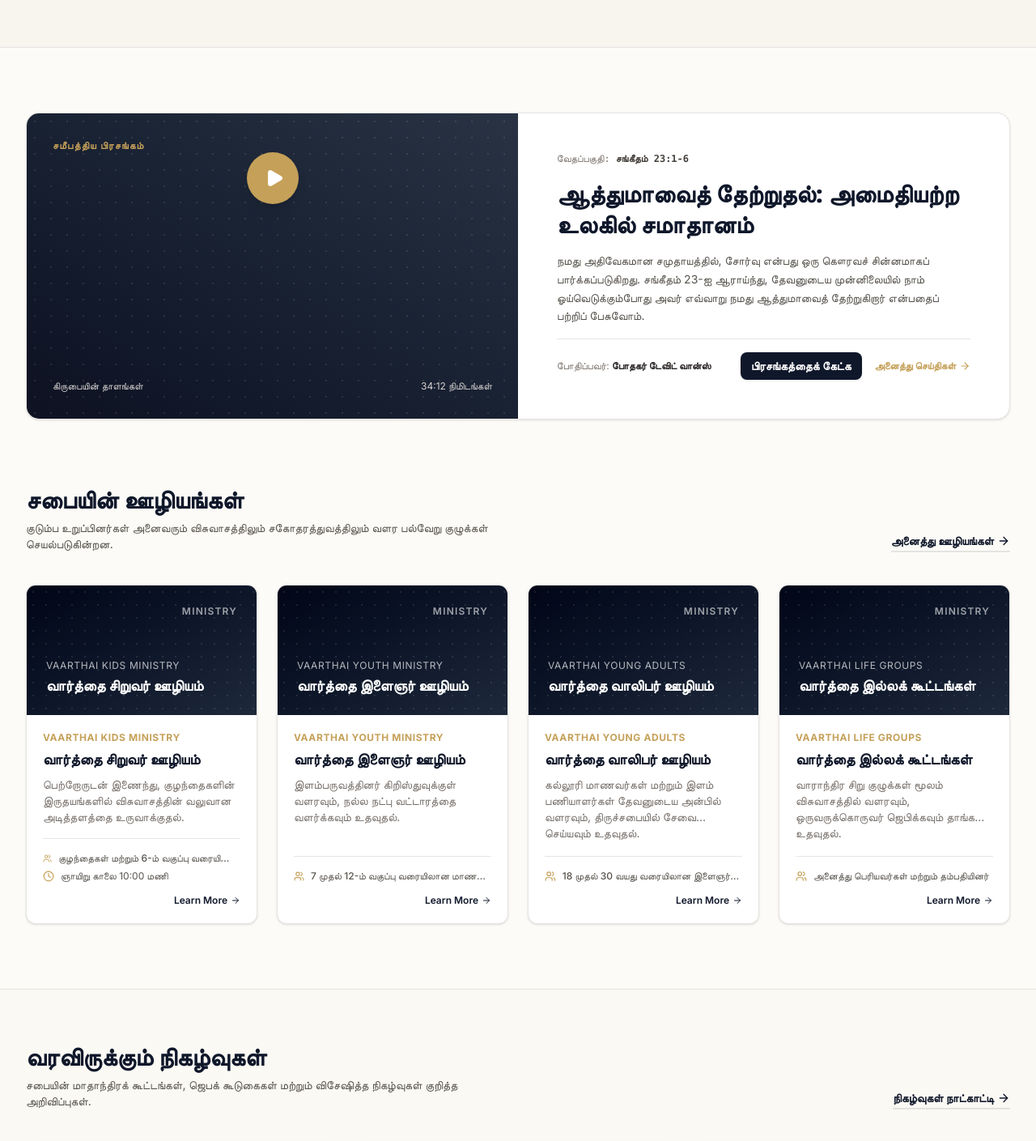
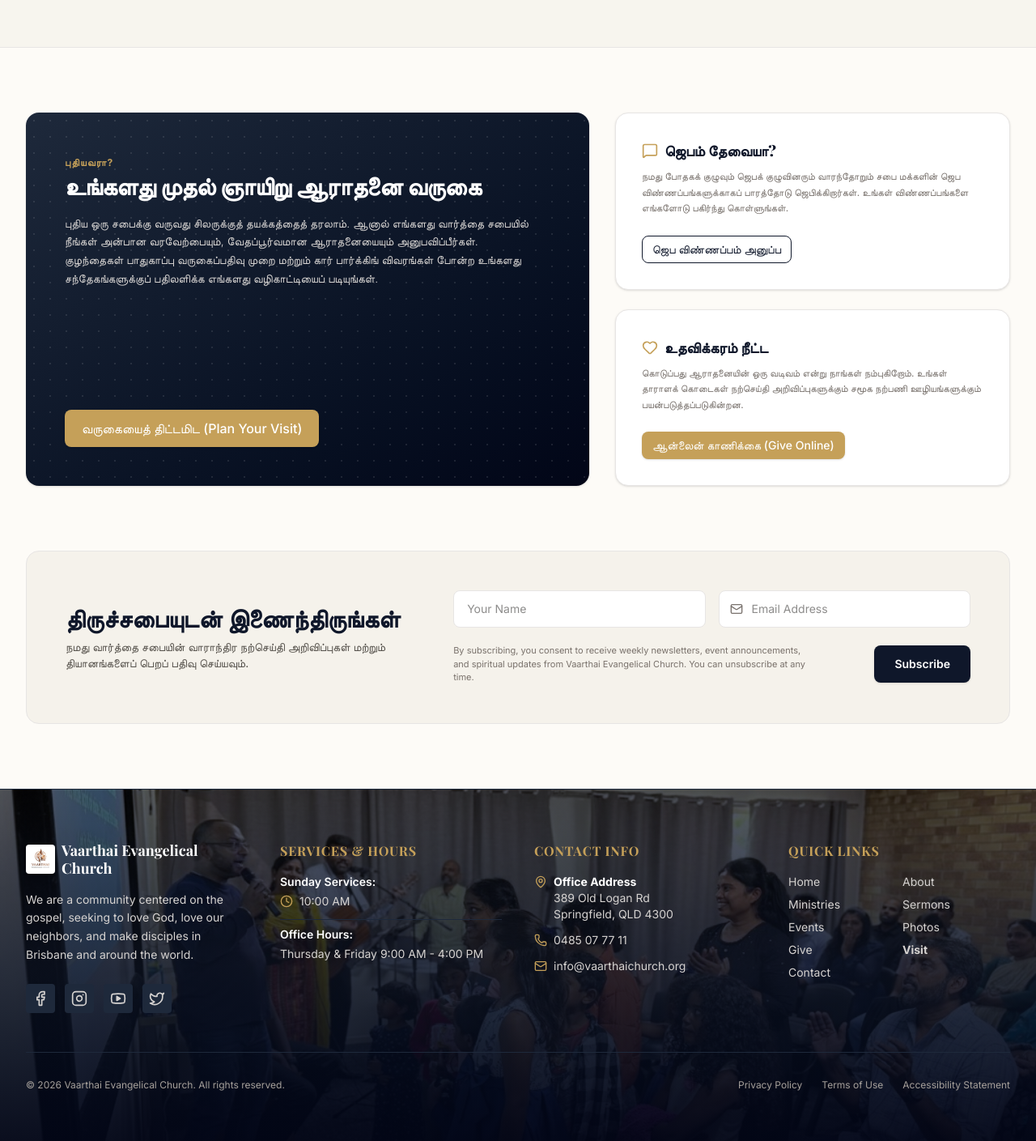
Before and after one commit to vaarthai-sketch/website, a Next.js app: page / in a window 1280 px wide. Shown: the part 1840-3249 px from the top of the page at 81% size. Built offline with nearby package versions, Linux system fonts and the light colour scheme; a web font is replaced by a local one.

Commit message:
Remove Featured Sermon, Ministries, and Events sections from Home page

```diff
--- a/src/app/page.tsx
+++ b/src/app/page.tsx
@@ -1,27 +1,11 @@
 import React from "react";
 import Link from "next/link";
-import { Calendar, MapPin, Play, Clock, ArrowRight, Compass, Heart, MessageSquare } from "lucide-react";
+import { Calendar, MapPin, Clock, ArrowRight, Compass, Heart, MessageSquare } from "lucide-react";
 import { churchConfig } from "@/data/config";
 import { Button } from "@/components/Button";
-import { SermonCard, EventCard, MinistryCard } from "@/components/Card";
 import { NewsletterForm } from "@/components/NewsletterForm";
 
-// Import sample data
-import { sermonsData } from "@/data/sermons";
-import { eventsData } from "@/data/events";
-import { ministriesData } from "@/data/ministries";
-
 export default function HomePage() {
-  // Get featured sermon (newest sermon)
-  const featuredSermon = sermonsData[0];
-
-  // Get next three events
-  const upcomingEvents = eventsData
-    .filter(event => new Date(event.date) >= new Date("2026-06-22")) // Based on current local time
-    .slice(0, 3);
-
-  // Get 4 core ministries for preview
-  const previewMinistries = ministriesData.slice(0, 4);
 
   return (
     <div className="space-y-20 pb-20">
@@ -226,126 +210,7 @@ export default function HomePage() {
         </div>
       </section>
 
-      {/* 4. FEATURED SERMON */}
-      <section className="max-w-7xl mx-auto px-4 sm:px-6 lg:px-8">
-        <div className="border border-border rounded-xl overflow-hidden bg-white shadow-sm hover:shadow-md transition-shadow">
-          <div className="grid grid-cols-1 lg:grid-cols-12">
-
-            {/* Sermon Video Thumbnail */}
-            <div className="lg:col-span-6 relative aspect-video lg:aspect-auto min-h-[300px] bg-neutral-light overflow-hidden flex flex-col justify-between p-8 text-white">
-              {/* Abstract Visual gradient background */}
-              <div className="absolute inset-0 bg-gradient-to-tr from-[#020617] to-[#1E293B] opacity-95"></div>
-              <div className="absolute inset-0 opacity-10 bg-[radial-gradient(#fff_1px,transparent_1px)] [background-size:20px_20px]"></div>
-
-              <span className="relative z-10 self-start text-xs font-bold uppercase tracking-widest text-accent">
-                சமீபத்திய பிரசங்கம்
-              </span>
-
-              {/* Large Play Icon */}
-              <Link
-                href={`/sermons/${featuredSermon.id}`}
-                className="relative z-10 self-center w-16 h-16 rounded-full bg-accent text-white flex items-center justify-center shadow-lg hover:scale-105 transition-transform"
-                aria-label="Play featured sermon video"
-              >
-                <Play className="w-6 h-6 fill-current translate-x-0.5" />
-              </Link>
-
-              <div className="relative z-10 mt-auto flex justify-between items-center text-xs text-stone-300">
-                <span>{featuredSermon.series}</span>
-                <span>{featuredSermon.duration} நிமிடங்கள்</span>
-              </div>
-            </div>
-
-            {/* Sermon Description Info */}
-            <div className="lg:col-span-6 p-8 sm:p-12 flex flex-col justify-center space-y-4">
-              <div className="text-xs text-stone-500 font-mono">
-                வேதப்பகுதி: <span className="font-semibold text-stone-700">{featuredSermon.scriptureReference}</span>
-              </div>
-              <h3 className="font-serif text-2xl sm:text-3xl font-black text-primary leading-tight">
-                {featuredSermon.title}
-              </h3>
-              <p className="text-stone-600 text-sm leading-relaxed">
-                {featuredSermon.description}
-              </p>
-
-              <div className="border-t border-border pt-4 flex flex-col sm:flex-row sm:items-center justify-between gap-4">
-                <div className="text-xs text-stone-500">
-                  போதிப்பவர்: <strong className="text-stone-800">{featuredSermon.speaker}</strong>
-                </div>
-
-                <div className="flex items-center gap-4">
-                  <Button href={`/sermons/${featuredSermon.id}`} variant="primary" size="sm" className="font-semibold">
-                    பிரசங்கத்தைக் கேட்க
-                  </Button>
-                  <Link
-                    href="/sermons"
-                    className="text-xs font-bold text-accent hover:text-accent-dark inline-flex items-center gap-1 transition-colors"
-                  >
-                    அனைத்து செய்திகள் <ArrowRight className="w-3.5 h-3.5" />
-                  </Link>
-                </div>
-              </div>
-            </div>
-
-          </div>
-        </div>
-      </section>
-
-      {/* 5. MINISTRIES PREVIEW */}
-      <section className="max-w-7xl mx-auto px-4 sm:px-6 lg:px-8 space-y-10">
-        <div className="flex flex-col sm:flex-row sm:items-end justify-between gap-4">
-          <div className="space-y-2">
-            <h2 className="font-serif text-3xl font-black text-primary">
-              சபையின் ஊழியங்கள்
-            </h2>
-            <p className="text-sm text-stone-600 max-w-xl">
-              குடும்ப உறுப்பினர்கள் அனைவரும் விசுவாசத்திலும் சகோதரத்துவத்திலும் வளர பல்வேறு குழுக்கள் செயல்படுகின்றன.
-            </p>
-          </div>
-          <Link
-            href="/ministries"
-            className="font-bold text-primary hover:text-accent inline-flex items-center gap-1 transition-colors shrink-0 text-sm border-b-2 border-primary/10 pb-0.5"
-          >
-            அனைத்து ஊழியங்கள் <ArrowRight className="w-4 h-4" />
-          </Link>
-        </div>
-
-        <div className="grid grid-cols-1 md:grid-cols-2 lg:grid-cols-4 gap-6">
-          {previewMinistries.map((ministry) => (
-            <MinistryCard key={ministry.id} ministry={ministry} />
-          ))}
-        </div>
-      </section>
-
-      {/* 6. UPCOMING EVENTS */}
-      <section className="bg-neutral-light/30 border-y border-border py-16">
-        <div className="max-w-7xl mx-auto px-4 sm:px-6 lg:px-8 space-y-10">
-          <div className="flex flex-col sm:flex-row sm:items-end justify-between gap-4">
-            <div className="space-y-2">
-              <h2 className="font-serif text-3xl font-black text-primary">
-                வரவிருக்கும் நிகழ்வுகள்
-              </h2>
-              <p className="text-sm text-stone-600 max-w-xl">
-                சபையின் மாதாந்திரக் கூட்டங்கள், ஜெபக் கூடுகைகள் மற்றும் விசேஷித்த நிகழ்வுகள் குறித்த அறிவிப்புகள்.
-              </p>
-            </div>
-            <Link
-              href="/events"
-              className="font-bold text-primary hover:text-accent inline-flex items-center gap-1 transition-colors shrink-0 text-sm border-b-2 border-primary/10 pb-0.5"
-            >
-              நிகழ்வுகள் நாட்காட்டி <ArrowRight className="w-4 h-4" />
-            </Link>
-          </div>
-
-          <div className="grid grid-cols-1 md:grid-cols-3 gap-6">
-            {upcomingEvents.map((event) => (
-              <EventCard key={event.id} event={event} view="grid" />
-            ))}
-          </div>
-        </div>
-      </section>
-
-      {/* 7. NEW VISITOR CALLOUT & PRAYER / GIVING BLOCKS */}
+      {/* 4. NEW VISITOR CALLOUT & PRAYER / GIVING BLOCKS */}
       <section className="max-w-7xl mx-auto px-4 sm:px-6 lg:px-8">
         <div className="grid grid-cols-1 lg:grid-cols-12 gap-8">
 
```
